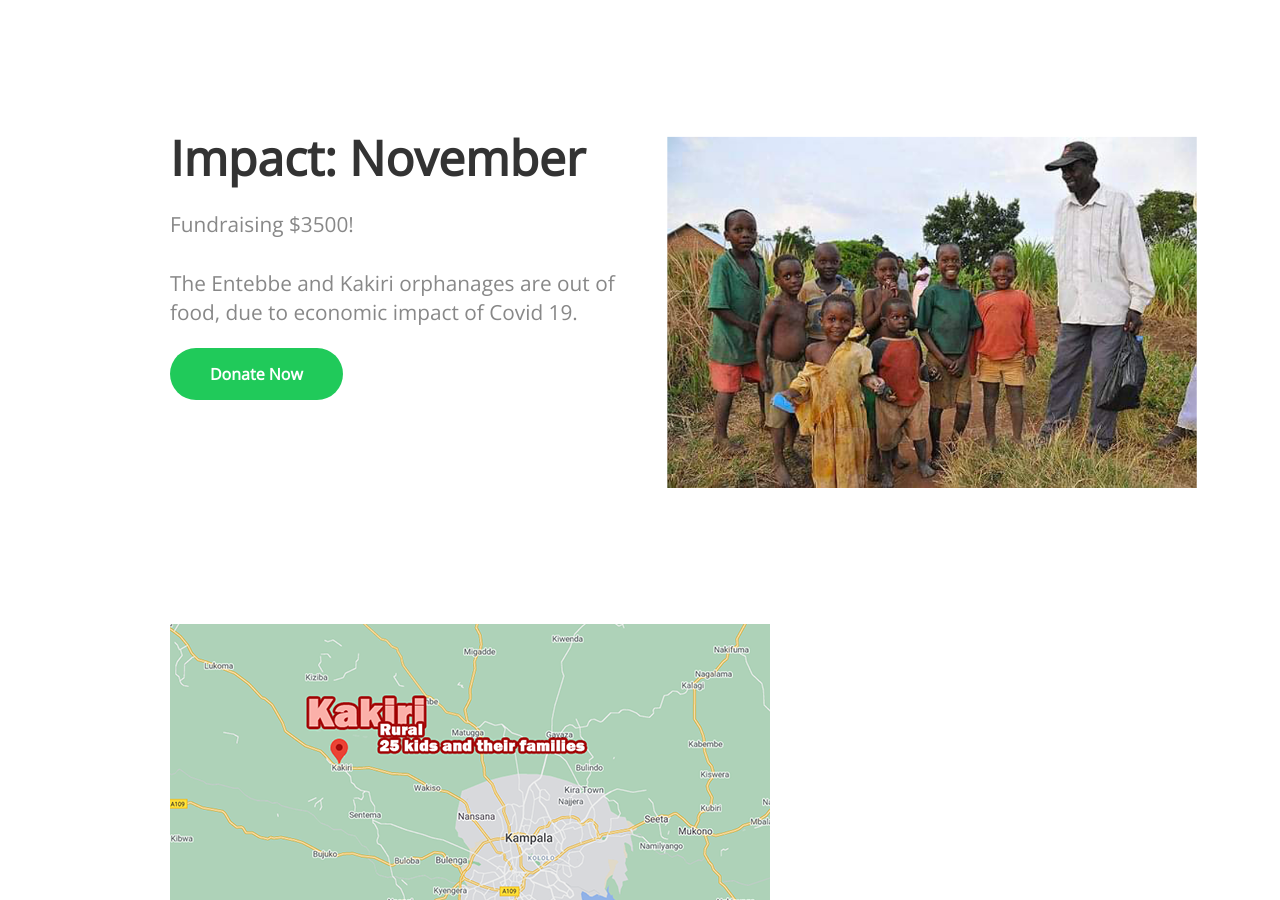
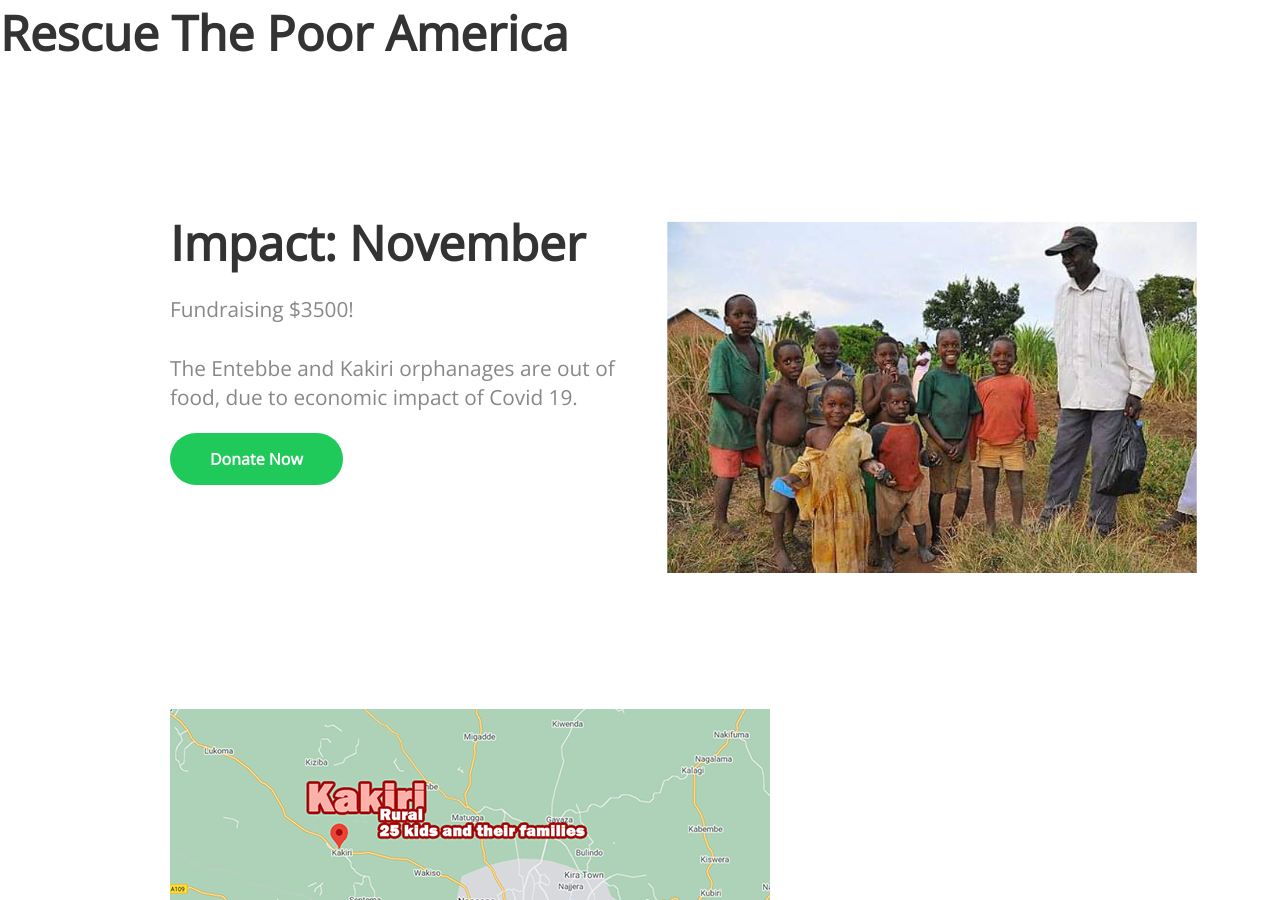
Before and after one commit to prouticus/rtpa, a Jekyll site: the page built from index.html, in a window 1280 px wide and 900 px high. Built offline with Jekyll 4.4.1, drawn with Linux system fonts in a browser that asks for light colours; nearby versions of some CDN libraries; a script that is not in the unit is left out.

Commit message:
Update default.html

```diff
--- a/_layouts/default.html
+++ b/_layouts/default.html
@@ -26,8 +26,14 @@
 			<div class="container">
 				<a href="{{ site.baseurl }}">{% include logo.html %}</a>
 			</div>
+		-->
 		</nav>
-		-->
+			<div>
+				<h1 class="editable">
+					Rescue The Poor America
+				</h1>
+			</div>
+
 		<div class="content">
 			{{ content }}
 		</div>
```
